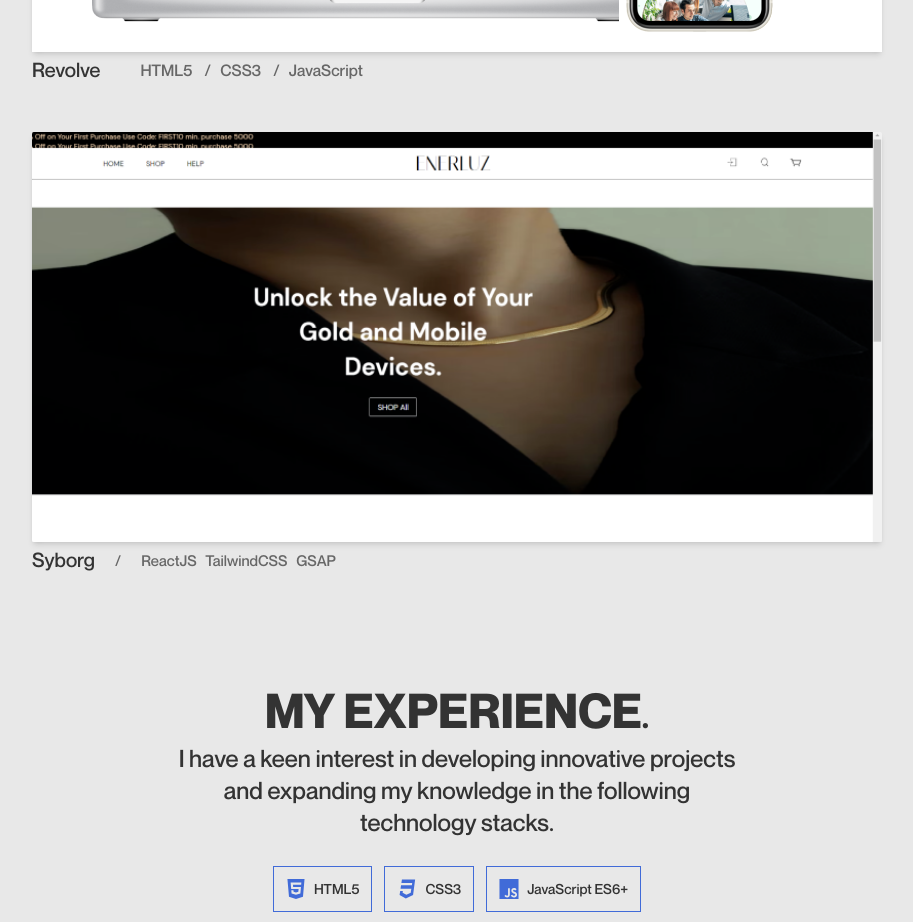
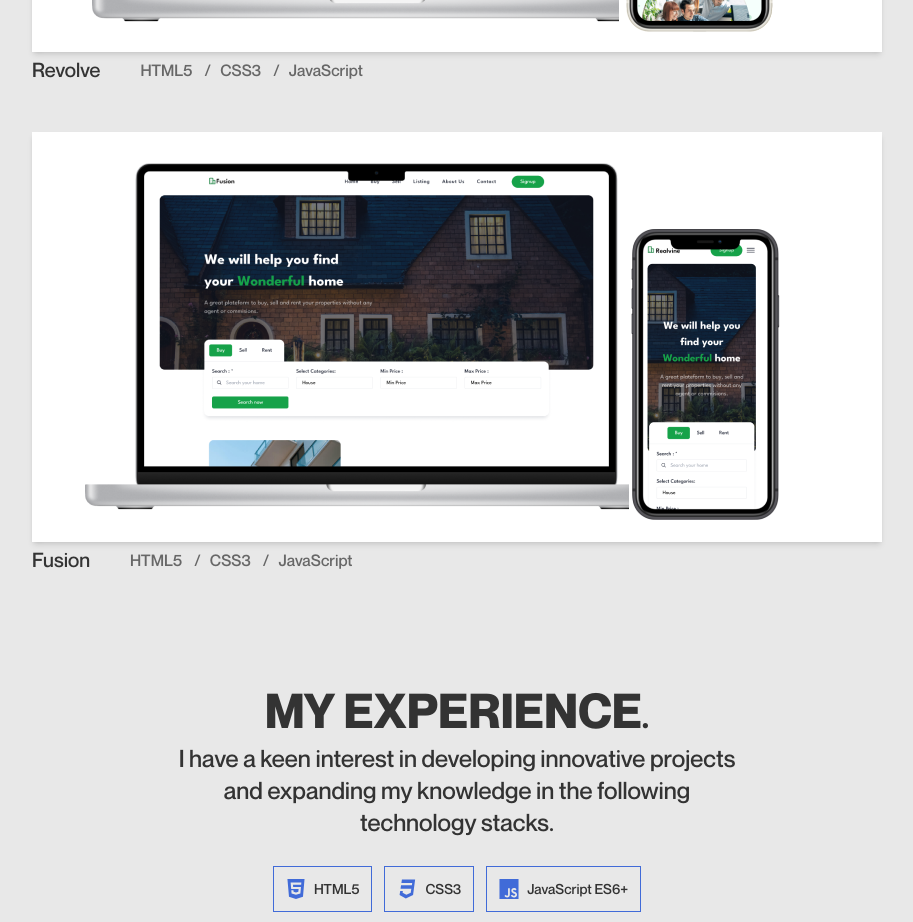
Before and after one commit to jeffersonbalde/jeffersonbalde.me, a Next.js app: page / in a window 1280 px wide. Shown: the part 1400-2322 px from the top of the page, without its empty margins (183-1096 px from the left). Built offline with nearby package versions, Linux system fonts and the light colour scheme.

Commit message:
adding works

```diff
--- a/components/Projects.tsx
+++ b/components/Projects.tsx
@@ -118,7 +118,7 @@ function Projects() {
                         <Image
                             src={project3}
                             alt="scc website"
-                            className='group-hover:opacity-[0.02] h-64 w-[470px] bg-center sm:w-[623px] sm:h-[330px] md:w-[730px] md:h-[360px] lg:w-[850px] lg:h-[410px]'
+                            className='object-cover group-hover:opacity-[0.02] h-64 w-[470px] bg-center sm:w-[623px] sm:h-[330px] md:w-[730px] md:h-[360px] lg:w-[850px] lg:h-[410px]'
                         />
                         <div className='absolute top-1/2 left-1/2 transform -translate-x-1/2 -translate-y-1/2 hidden group-hover:block w-[290px] sm:w-[500px] md:w-[610px] lg:w-[700px]'>
                             <div>
@@ -135,10 +135,9 @@ function Projects() {
                         </div>
                     </div>
                     <div className='mt-1 flex flex-row items-center'>
-                        <h2 className='text-lg mr-5 text-black md:text-xl'>Syborg</h2>
-                        <h6 className='text-grey mr-5 text-[12px] md:text-[15px]'>/</h6>
-                        <h6 className='text-grey text-[15px] md:text-[16
-                            px]'>ReactJS &nbsp;&nbsp;TailwindCSS &nbsp;&nbsp;GSAP</h6>
+                        <h2 className='text-lg mr-5 text-black md:text-xl'>Fusion</h2>
+                        {/* <h6 className='text-grey mr-5 text-[12px] md:text-[15px]'>/</h6> */}
+                        <h6 className='text-grey text-[15px] md:text-[16px] ml-5'>HTML5 &nbsp;&nbsp; /&nbsp;&nbsp; CSS3 &nbsp;&nbsp; /&nbsp;&nbsp; JavaScript</h6>
                 </div>
         </motion.div>
     </div>
```
Also changed, not shown: public/assets/project3.png.
